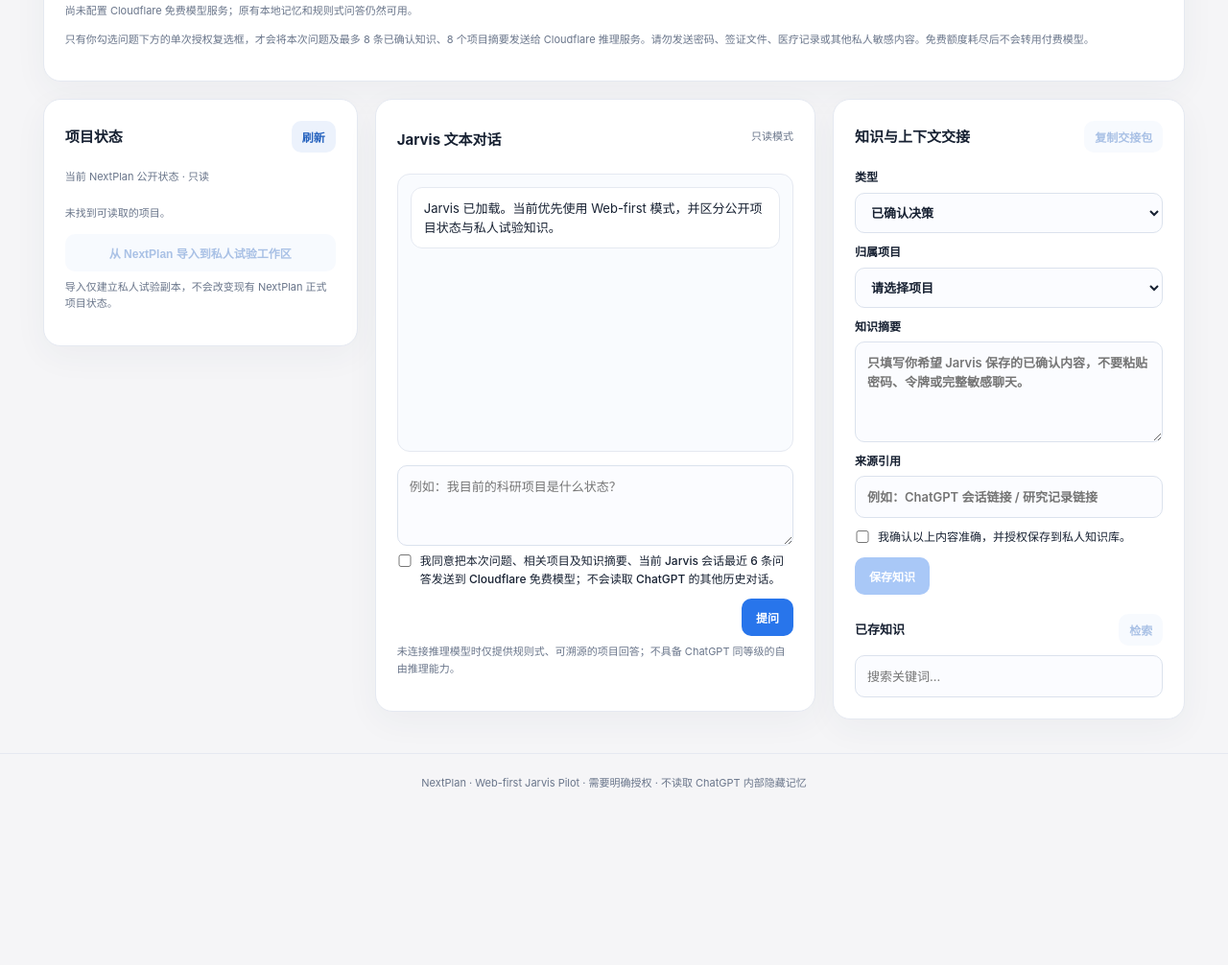
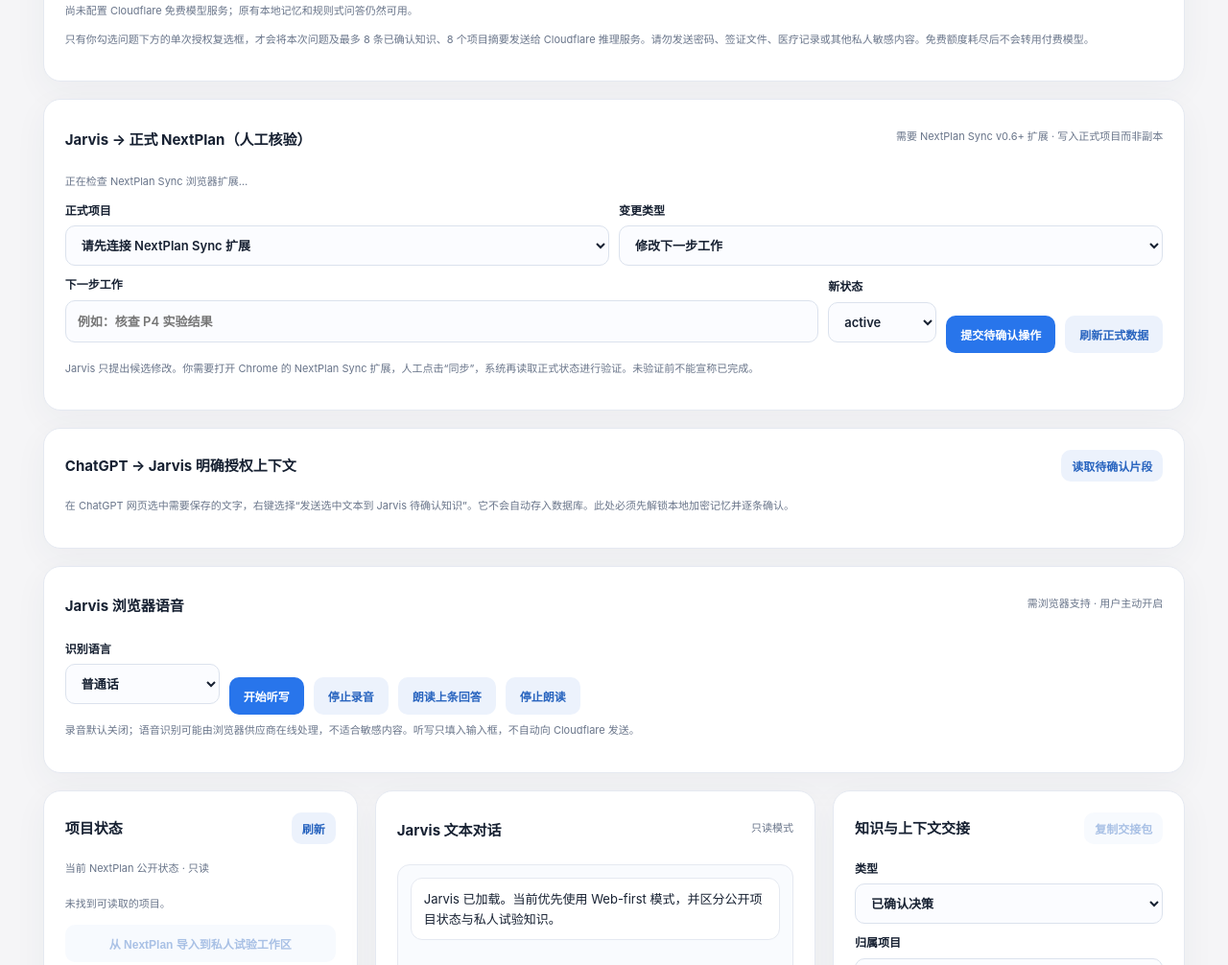
Before and after one commit to changxinjiresearch/LifeOS-App, a plain HTML site: page jarvis.html in a window 1280 px wide. Shown: the part 955-1961 px from the top of the page at 96% size. Before the commit the page ends 1802 px from the top, so only its background shows below. Drawn offline with Linux system fonts and the light colour scheme; no server answers.

Commit message:
feat(jarvis-web): add reviewed canonical actions, ChatGPT capture inbox and opt-in bilingual speech panel

```diff
--- a/jarvis.html
+++ b/jarvis.html
@@ -9,6 +9,8 @@
 <link rel="icon" href="./icon.svg" type="image/svg+xml">
 <link rel="stylesheet" href="./jarvis.css">
 <script src="./jarvis-local.js" defer></script>\n<script src="./jarvis-free-remote.js" defer></script>
+<script src="./jarvis-bridge-ui.js" defer></script>
+<script src="./jarvis-voice.js" defer></script>
 <script src="./jarvis-client.js" defer></script>
 </head>
 <body>
@@ -63,6 +65,40 @@
   <p id="freeModelStatus" class="small" role="status">尚未配置 Cloudflare 免费模型服务；原有本地记忆和规则式问答仍然可用。</p>
   <p class="small">只有你勾选问题下方的单次授权复选框，才会将本次问题及最多 8 条已确认知识、8 个项目摘要发送给 Cloudflare 推理服务。请勿发送密码、签证文件、医疗记录或其他私人敏感内容。免费额度耗尽后不会转用付费模型。</p>
 </section>
+<section class="config panel" aria-labelledby="actionTitle" id="jarvisActionPanel">
+  <div class="sectionHead"><h2 id="actionTitle">Jarvis → 正式 NextPlan（人工核验）</h2><span class="small">需要 NextPlan Sync v0.6+ 扩展 · 写入正式项目而非副本</span></div>
+  <p class="small" id="jarvisBridgeStatus" role="status">正在检查 NextPlan Sync 浏览器扩展…</p>
+  <form id="jarvisCanonicalForm">
+    <div class="inline">
+      <label class="grow">正式项目<select id="jarvisCanonicalProject" required><option value="">请先连接 NextPlan Sync 扩展</option></select></label>
+      <label class="grow">变更类型<select id="jarvisCanonicalField"><option value="next_action">修改下一步工作</option><option value="status">修改项目状态</option></select></label>
+    </div>
+    <div class="inline">
+      <label class="grow">下一步工作<input id="jarvisCanonicalNext" maxlength="500" placeholder="例如：核查 P4 实验结果"></label>
+      <label>新状态<select id="jarvisCanonicalStatus"><option value="active">active</option><option value="planned">planned</option><option value="waiting">waiting</option><option value="blocked">blocked</option><option value="completed">completed</option></select></label>
+      <button type="submit">提交待确认操作</button>
+      <button type="button" class="secondary" id="jarvisCanonicalRefresh">刷新正式数据</button>
+    </div>
+  </form>
+  <p class="small">Jarvis 只提出候选修改。你需要打开 Chrome 的 NextPlan Sync 扩展，人工点击“同步”，系统再读取正式状态进行验证。未验证前不能宣称已完成。</p>
+</section>
+<section class="config panel" aria-labelledby="captureTitle">
+  <div class="sectionHead"><h2 id="captureTitle">ChatGPT → Jarvis 明确授权上下文</h2>
+  <button id="jarvisCaptureRefresh" type="button" class="secondary compact">读取待确认片段</button></div>
+  <p class="small">在 ChatGPT 网页选中需要保存的文字，右键选择“发送选中文本到 Jarvis 待确认知识”。它不会自动存入数据库。此处必须先解锁本地加密记忆并逐条确认。</p>
+  <div id="jarvisCaptureList" class="items" aria-live="polite"></div>
+</section>
+<section class="config panel" aria-labelledby="voiceTitle">
+  <div class="sectionHead"><h2 id="voiceTitle">Jarvis 浏览器语音</h2><span class="small">需浏览器支持 · 用户主动开启</span></div>
+  <div class="inline">
+    <label>识别语言<select id="jarvisVoiceLanguage"><option value="zh-CN">普通话</option><option value="en-AU">English (Australia)</option></select></label>
+    <button id="jarvisMicStart" type="button">开始听写</button>
+    <button id="jarvisMicStop" type="button" class="secondary">停止录音</button>
+    <button id="jarvisSpeakAnswer" type="button" class="secondary">朗读上条回答</button>
+    <button id="jarvisStopSpeaking" type="button" class="secondary">停止朗读</button>
+  </div>
+  <p id="jarvisVoiceStatus" class="small" role="status">录音默认关闭；语音识别可能由浏览器供应商在线处理，不适合敏感内容。听写只填入输入框，不自动向 Cloudflare 发送。</p>
+</section>
 <div class="columns">
     <section class="panel" aria-labelledby="projectsTitle">
       <div class="sectionHead"><h2 id="projectsTitle">项目状态</h2><button type="button" id="refreshProjects" class="secondary compact">刷新</button></div>
```
